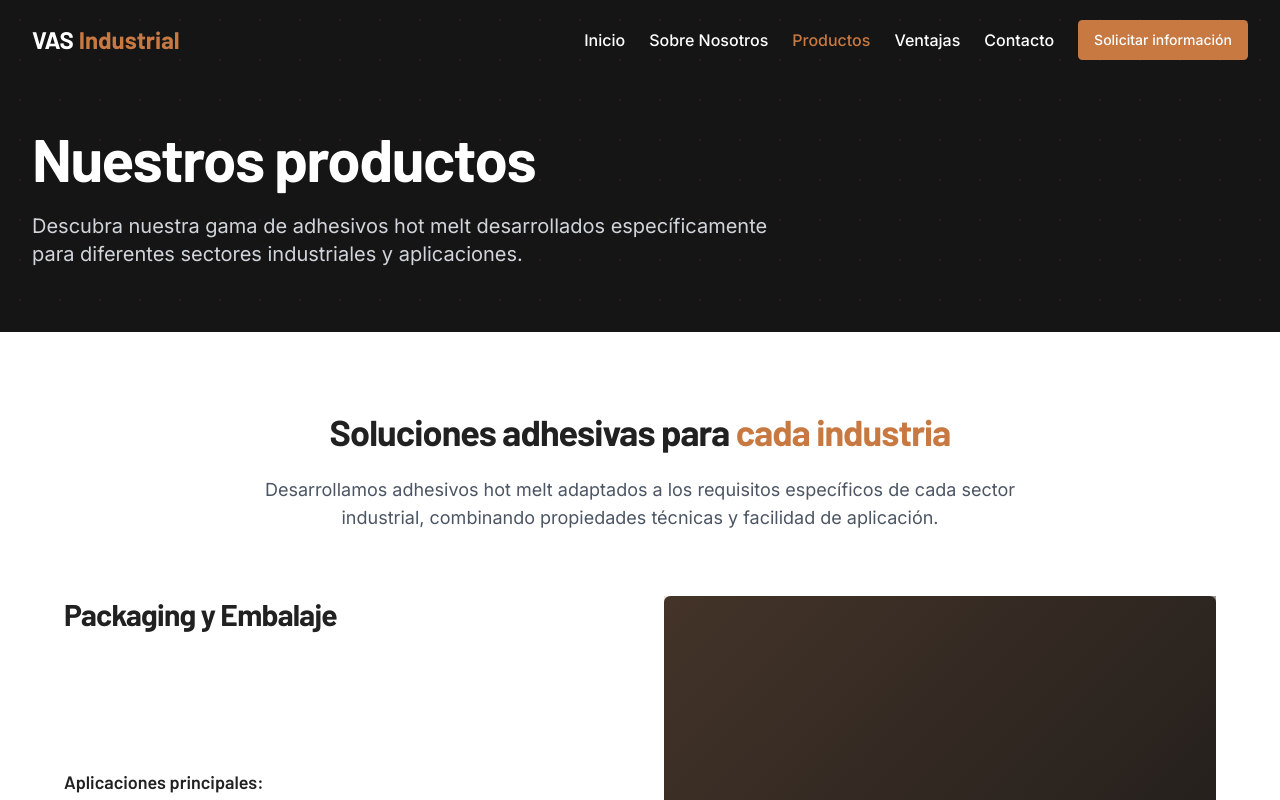
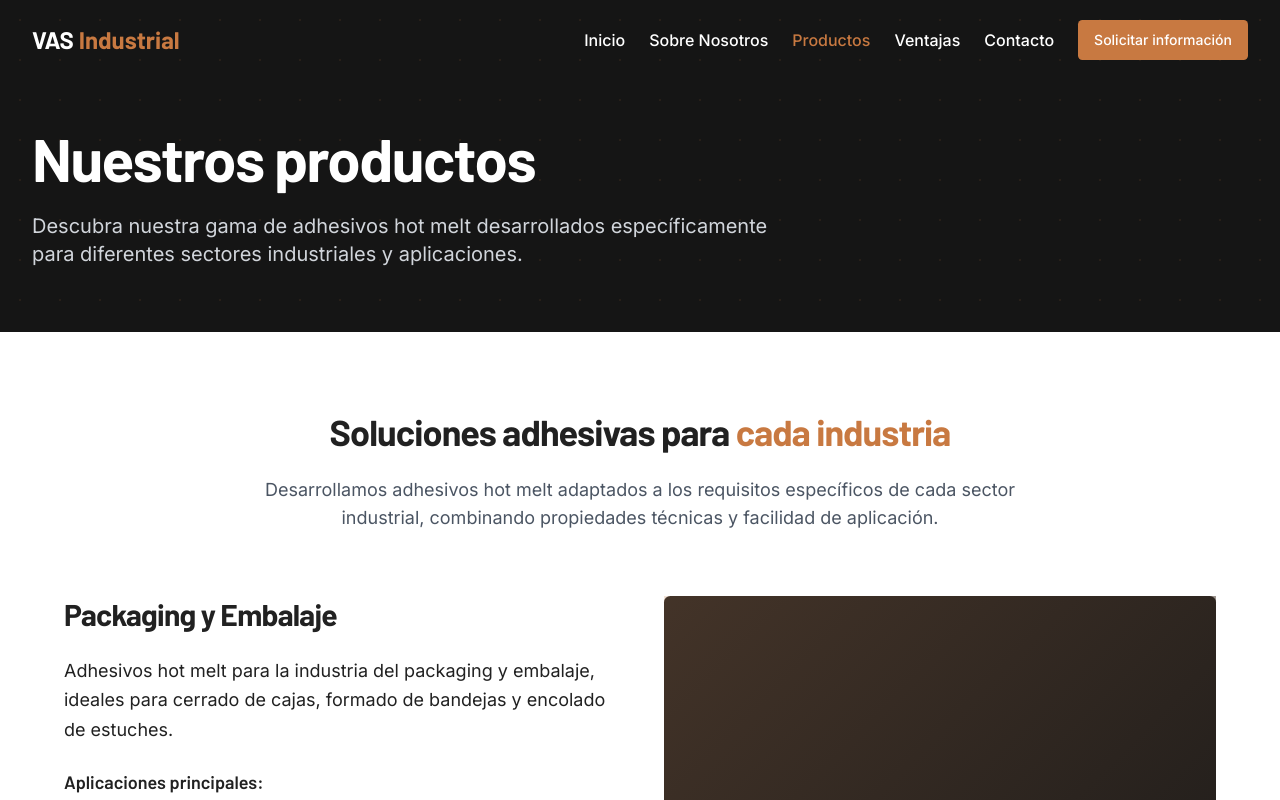
Before and after one commit to NClaraso/vas-industrial-adhesives-web, a React (Vite) app: page /productos in a window 1280 px wide. Shown: the top 800 px of the page. Built offline with nearby package versions, Linux system fonts and the light colour scheme.

Commit message:
Visual edit in Lovable
Edited UI in Lovable

```diff
--- a/src/pages/Productos.tsx
+++ b/src/pages/Productos.tsx
@@ -74,7 +74,7 @@ const Productos = () => {
                       <h2 className="heading-md mb-6">
                         {industry.title}
                       </h2>
-                      <p className="text-lg mb-6 leading-relaxed text-white">
+                      <p className="text-lg mb-6 leading-relaxed text-inherit">
                         {industry.description}
                       </p>
                       <h3 className="text-lg font-semibold mb-4">Aplicaciones principales:</h3>
```
